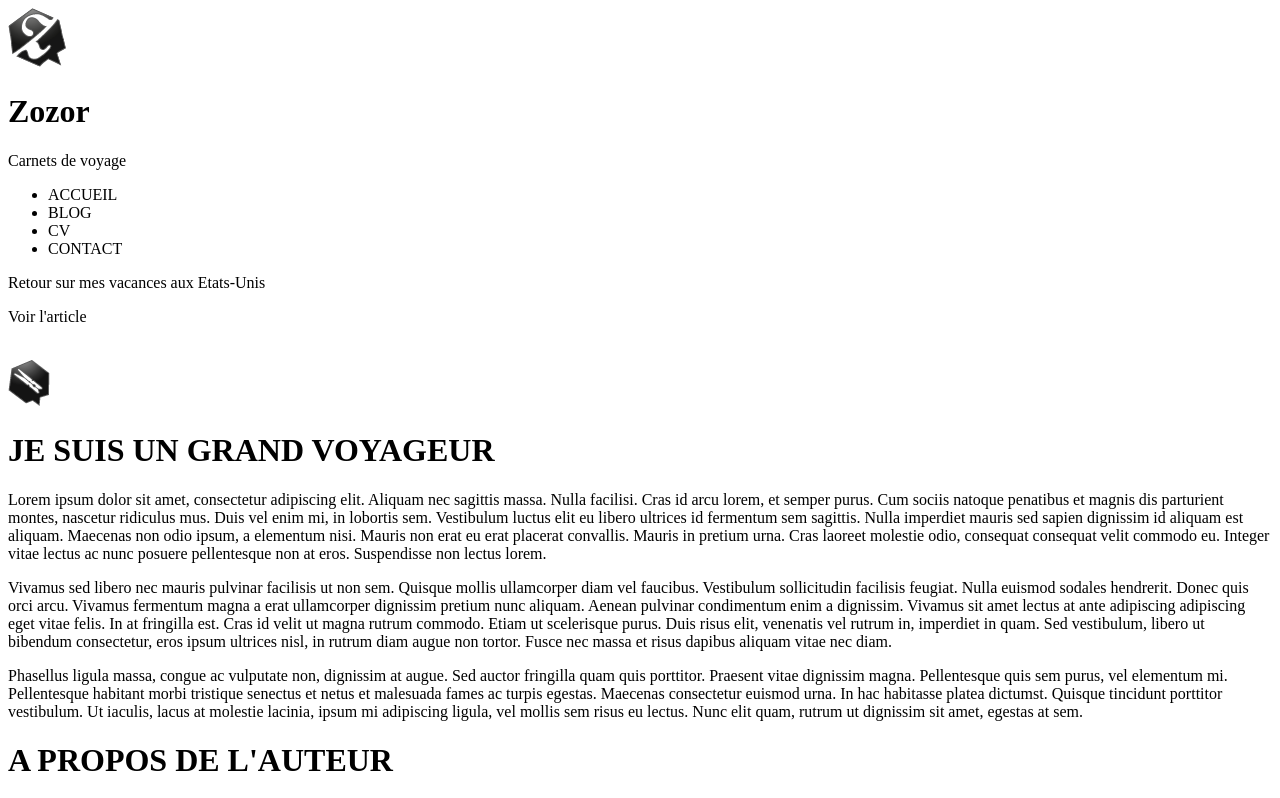
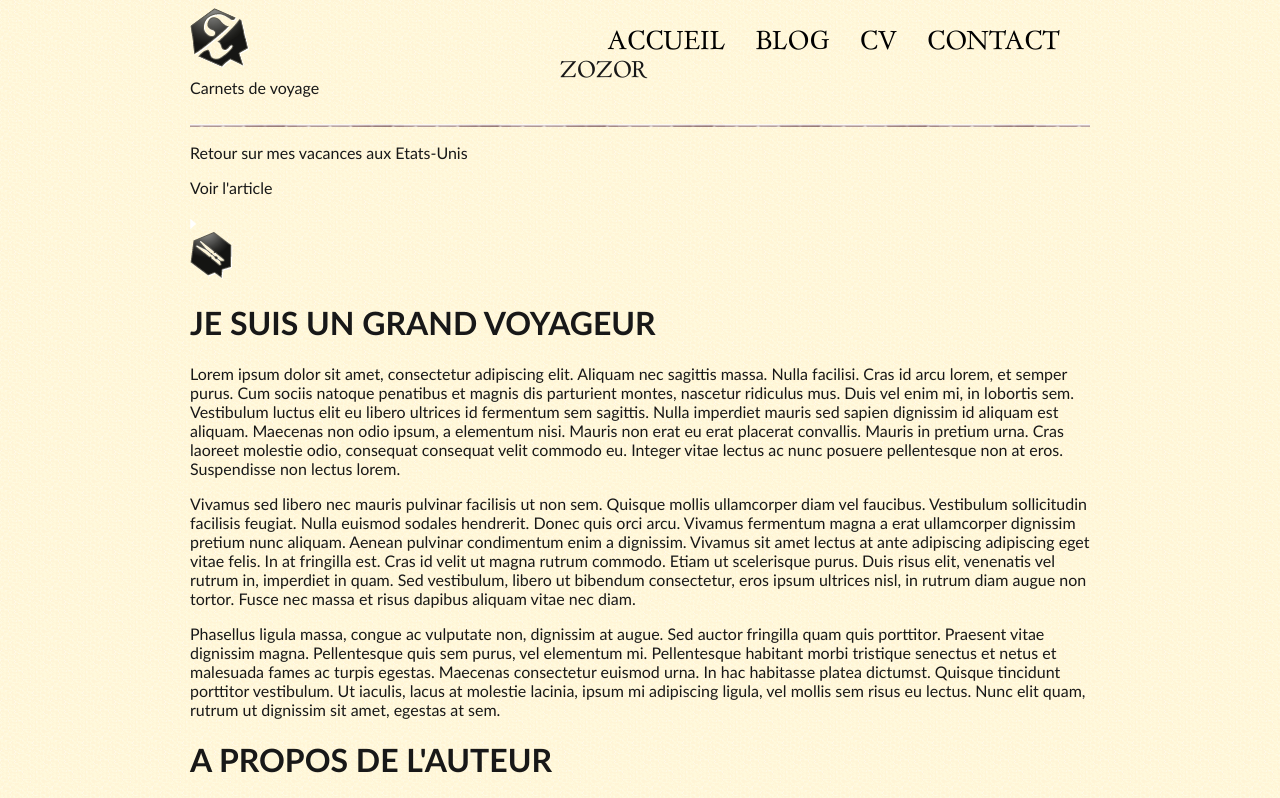
Before and after one commit to wilfried701/zozor, a plain HTML site: page index.html in a window 1280 px wide. Shown: the top 798 px of the page. Drawn offline with Linux system fonts and the light colour scheme.

Commit message:
nouvelle modification

```diff
--- a/index.html
+++ b/index.html
@@ -6,7 +6,7 @@
     <link rel="stylesheet" href="style.css">
 </head>
 <body>
-    <div class="page">
+    <div id="page">
         <header>
             <div class="logo">
                 <div class="logo_image">
@@ -19,14 +19,18 @@
             </div>
             <nav>
                 <ul>
-                    <li>ACCUEIL</li>
-                    <li>BLOG</li>
-                    <li>CV</li>
-                    <li>CONTACT</li>
+                    <a href="#"><li>ACCUEIL</li></a>
+                    <a href="#"><li>BLOG</li></a>
+                    <a href="#"><li>CV</li></a>
+                    <a href="#"><li>CONTACT</li></a>
                 </ul>
 
             </nav>
         </header>
+        <br>
+        <div class="separateur1">
+
+        </div>
         <div class="banniere">
             <p>Retour sur mes vacances aux Etats-Unis</p>
             <p>Voir l'article</p>
@@ -85,7 +89,7 @@
                 </div>
             </div>
         </div>
-        <div class="separateur">
+        <div class="separateur2">
             <div class="ico">
                 <img src="images/ico_top.png" alt="">
             </div>
--- a/style.css
+++ b/style.css
@@ -0,0 +1,79 @@
+/* Définition des polices personnalisées */
+
+@font-face
+{
+    font-family: 'BallparkWeiner';
+    src: url('polices/ballpark.eot');
+    src: url('polices/ballpark.eot?#iefix') format('embedded-opentype'),
+         url('polices/ballpark.woff') format('woff'),
+         url('polices/ballpark.ttf') format('truetype'),
+         url('polices/ballpark.svg#BallparkWeiner') format('svg');
+    font-weight: normal;
+    font-style: normal;
+}
+
+@font-face
+{
+    font-family: 'Dayrom';
+    src: url('polices/dayrom.eot');
+    src: url('polices/dayrom.eot?#iefix') format('embedded-opentype'),
+         url('polices/dayrom.woff') format('woff'),
+         url('polices/dayrom.ttf') format('truetype'),
+         url('polices/dayrom.svg#Dayrom') format('svg');
+    font-weight: normal;
+    font-style: normal;
+}
+/********************** BODY ***************************/
+body{
+    background-image: url(images/fond_jaune.png);
+    font-family: 'Trebuchet MS', Arial, sans-serif;
+    color: #181818;
+}
+#page{
+    width: 900px;
+    margin: auto;
+}
+
+
+
+
+/********************** HEADER ***************************/
+header{
+    display: flex;
+    justify-content: space-between;
+}
+nav ul{
+    display: flex;
+}
+nav ul li{
+    margin-right: 30px;
+    list-style: none;
+    font-size: 25px;
+}
+a{
+    text-decoration: none;
+    color: black;
+}
+
+.logo_titre h1, footer h1, nav a
+{
+    font-family: Dayrom, serif;
+    font-weight: normal;
+    text-transform: uppercase;
+}
+.logo_titre p{
+    line-height:2px;
+}
+.logo_titre h1{
+    position: absolute;
+    left: 560px;
+    top: 40px;
+    font-size: 22px;
+}
+
+/********************** SEPARATEUR ***************************/
+.separateur1{
+    width: 100%;
+    height: 3px;
+    background-image: url("images/separateur.png");
+}
```
